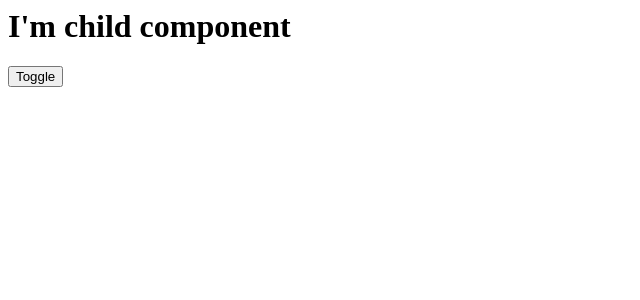
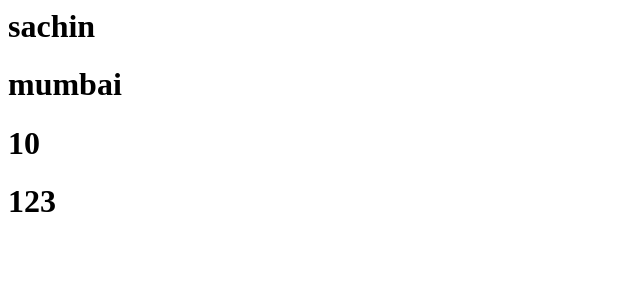
Before and after one commit to ArpithaPuttegowda/myrepo, a React (Create React App) app in the folder stepupreact/: page / in a window 1280 px wide. Shown: the top 300 px of the page, without its empty margins (0-640 px from the left). Built offline with nearby package versions, Linux system fonts and the light colour scheme.

Commit message:
listkeys

```diff
--- a/stepupreact/src/App.js
+++ b/stepupreact/src/App.js
@@ -26,6 +26,10 @@ import ComponentDidMountAjax from "./Components/ComponentDidMountAjax";
 import {UseEffectComponentDidMount} from "./Components/UseEffectComponentDidMount";
 import {UseEffectComponentDidUpdate} from "./Components/UseEffectComponentDidUpdate";
 import {ComponentWillUnmountUseEffect} from "./Components/ComponentWillUnmountUseEffect";
+import OrderedList from "./Components/ListAndKeys/OrderedList";
+import UnorderedOrdered from "./Components/ListAndKeys/UnorderedOrdered";
+import {DropDown} from "./Components/ListAndKeys/DropDown";
+import {PlayerInfo} from "./Components/ListAndKeys/PlayerInfo";
 // import Parent from "./Components/HOC/Parent";
 // import {Parent} from "./Components/ChildToParent";
 // import Parent from "./Components/PtoC";
@@ -124,7 +128,11 @@ const App = () => {
       {/* <ComponentDidMountAjax /> */}
       {/* <UseEffectComponentDidMount /> */}
       {/* <UseEffectComponentDidUpdate /> */}
-      <ComponentWillUnmountUseEffect />
+      {/* <ComponentWillUnmountUseEffect /> */}
+      {/* <OrderedList /> */}
+      {/* <UnorderedOrdered /> */}
+      {/* <DropDown /> */}
+      <PlayerInfo />
     </div>
   );
 };
--- /dev/null
+++ b/stepupreact/src/Components/ListAndKeys/DropDown.js
@@ -0,0 +1,14 @@
+import React from "react";
+
+export const DropDown = () => {
+  const data = ["India", "pak", "china", "US"];
+  return (
+    <div>
+      <select>
+        {data.map((v, i) => {
+          return <option key={v + i}>{v}</option>;
+        })}
+      </select>
+    </div>
+  );
+};
--- /dev/null
+++ b/stepupreact/src/Components/ListAndKeys/OrderedList.js
@@ -0,0 +1,14 @@
+import React, {Component} from "react";
+
+export default class OrderedList extends Component {
+  render() {
+    let data = ["Dravid", "Sewag", "sachin", "dhoni", "kohli", "Panth"];
+    return (
+      <div>
+        {data.map((v, i) => {
+          return <div key={i + v}>{v}</div>;
+        })}
+      </div>
+    );
+  }
+}
--- /dev/null
+++ b/stepupreact/src/Components/ListAndKeys/PlayerInfo.js
@@ -0,0 +1,17 @@
+import React from "react";
+
+export const PlayerInfo = () => {
+  const playerInfo = {
+    name: "sachin",
+    loc: "mumbai",
+    runs: 10,
+    pinCode: 123
+  };
+  return (
+    <div>
+      {Object.values(playerInfo).map((v, i) => {
+        return <h1 key={v + i}>{v}</h1>;
+      })}
+    </div>
+  );
+};
--- /dev/null
+++ b/stepupreact/src/Components/ListAndKeys/UnorderedOrdered.js
@@ -0,0 +1,19 @@
+import React, {Component} from "react";
+
+export default class UnorderedOrdered extends Component {
+  constructor() {
+    super();
+    this.data = ["pink", "red", "blue", "yellow", "white"];
+  }
+  render() {
+    return (
+      <div>
+        <ul>
+          {this.data.map((v, i) => {
+            return <li key={v + i}>{v}</li>;
+          })}
+        </ul>
+      </div>
+    );
+  }
+}
```
